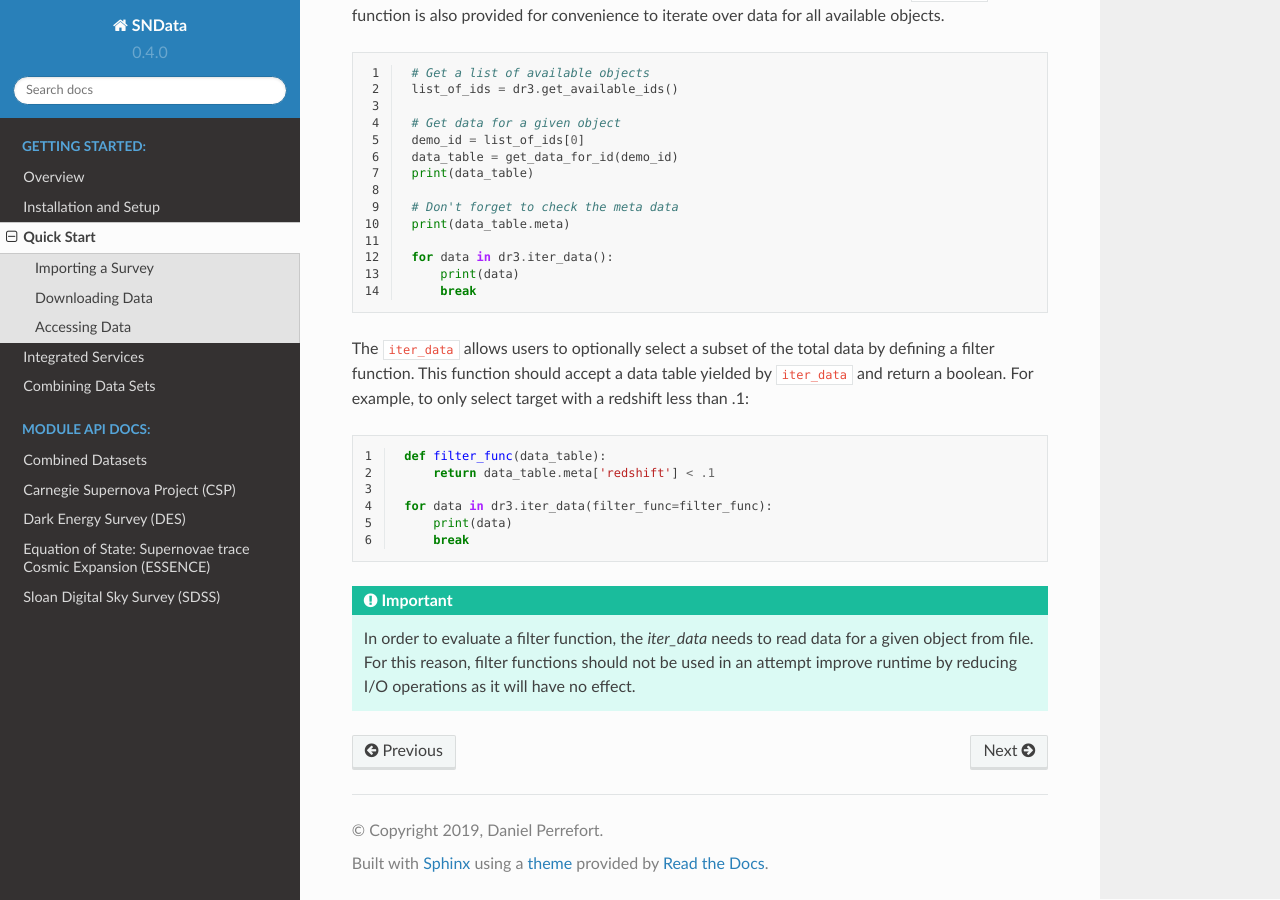
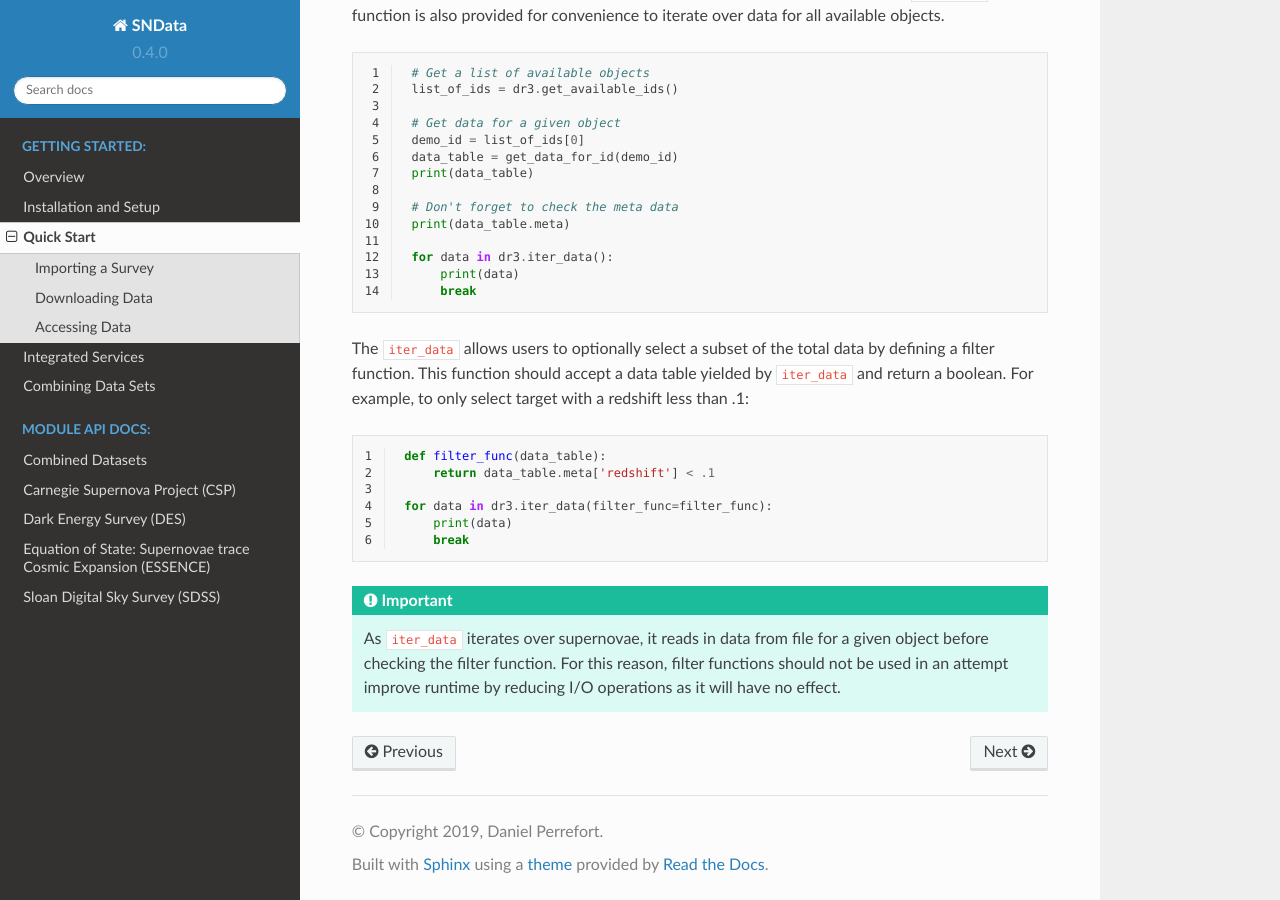
Before and after one commit to sncosmo/SNData, a Sphinx documentation site: the page built from docs/source/getting_started/quick_start.rst, in a window 1280 px wide and 900 px high, scrolled down 1249 px. Built offline with Sphinx 7.4.7 and the Read the Docs theme 2.0.0, drawn with Linux system fonts in a browser that asks for light colours.

```diff
--- a/docs/source/getting_started/quick_start.rst
+++ b/docs/source/getting_started/quick_start.rst
@@ -102,7 +102,7 @@
         print(data)
         break
 
-.. important:: In order to evaluate a filter function, the `iter_data` needs to
-   read data for a given object from file. For this reason, filter functions
-   should not be used in an attempt improve runtime by reducing I/O operations
-   as it will have no effect.
+.. important:: As ``iter_data`` iterates over supernovae, it reads in data
+   from file for a given object before checking the filter function. For this
+   reason, filter functions should not be used in an attempt improve runtime
+   by reducing I/O operations as it will have no effect.
```
